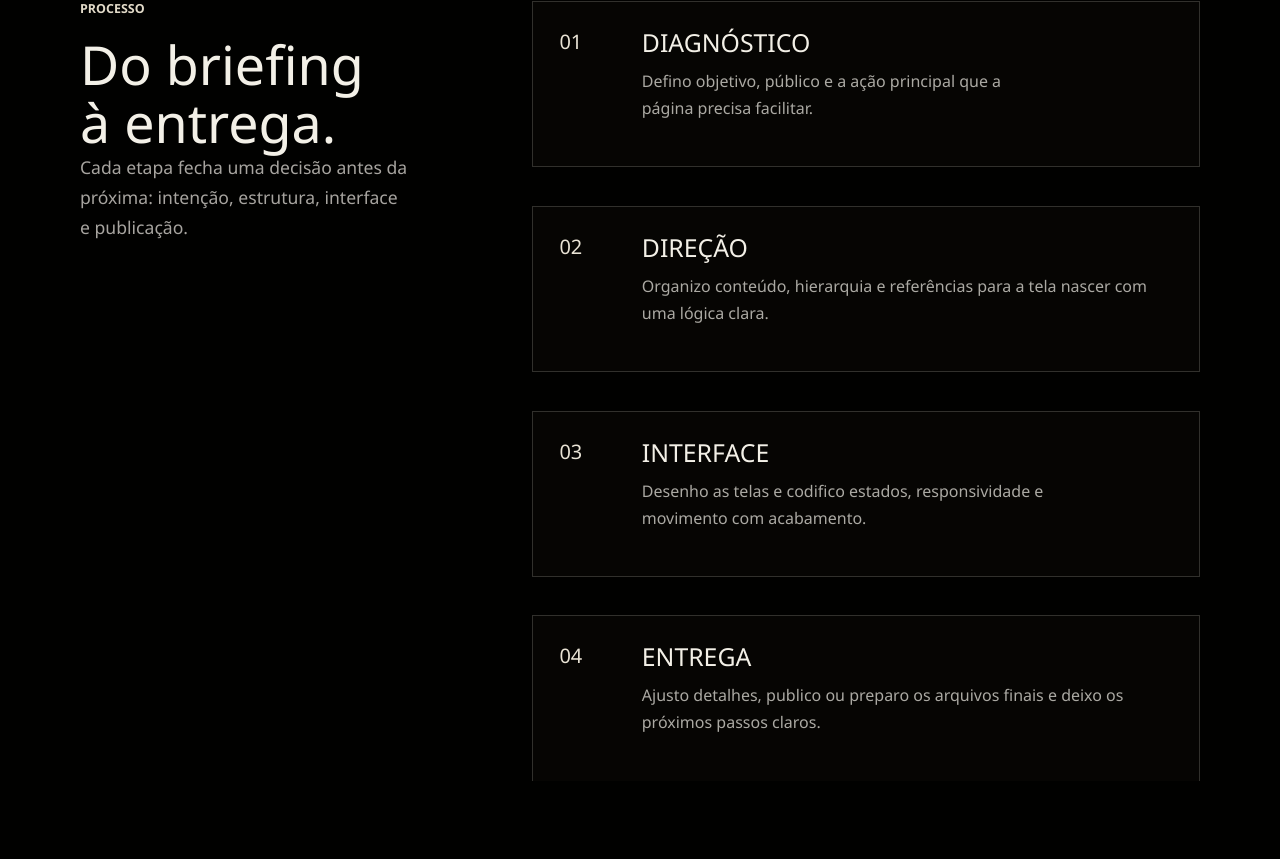
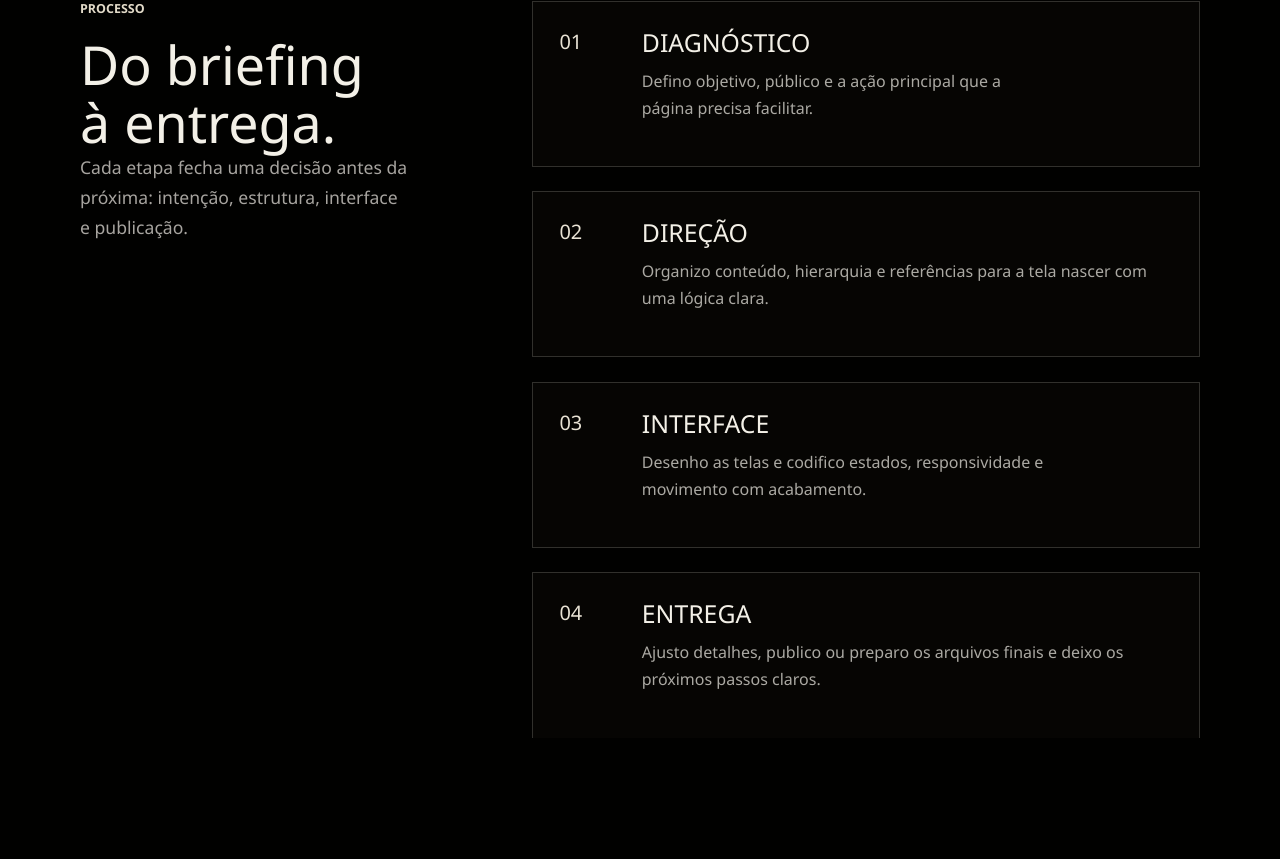
Before and after one commit to Monteiromathe550/matheus-portifolio, a React (Vite) app: page / in a window 1280 px wide. Shown: the part 5461-6320 px from the top of the page. Built offline with nearby package versions, Linux system fonts and the light colour scheme; a web font is replaced by a local one.

Commit message:
Remove process sticky overlap

```diff
--- a/src/index.css
+++ b/src/index.css
@@ -2311,3 +2311,18 @@ textarea.contact-input {
     z-index: auto;
   }
 }
+
+.process-list {
+  gap: clamp(1rem, 2.4vw, 1.5rem);
+  padding-bottom: clamp(6rem, 16vh, 10rem);
+}
+
+.process-step {
+  position: relative;
+  top: auto;
+  z-index: auto;
+}
+
+.process-step:last-child {
+  margin-bottom: 1px;
+}
```
